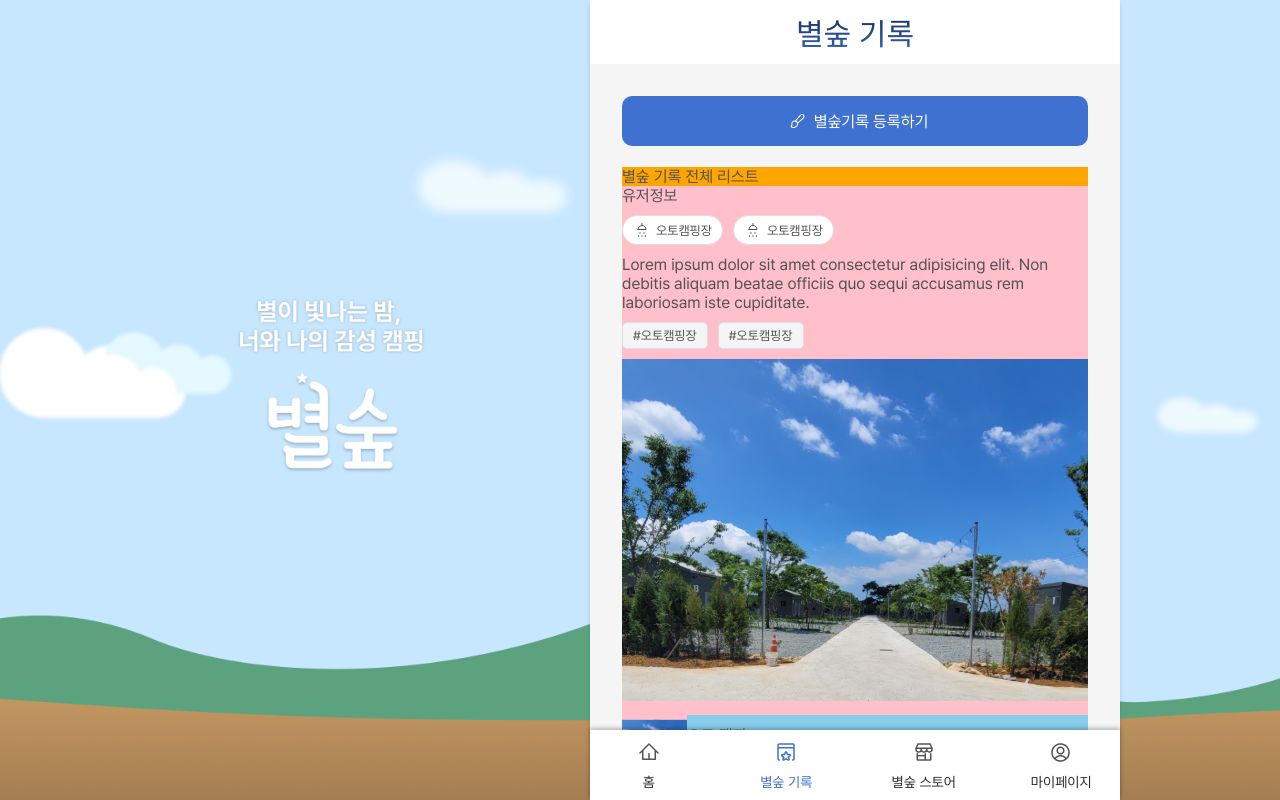
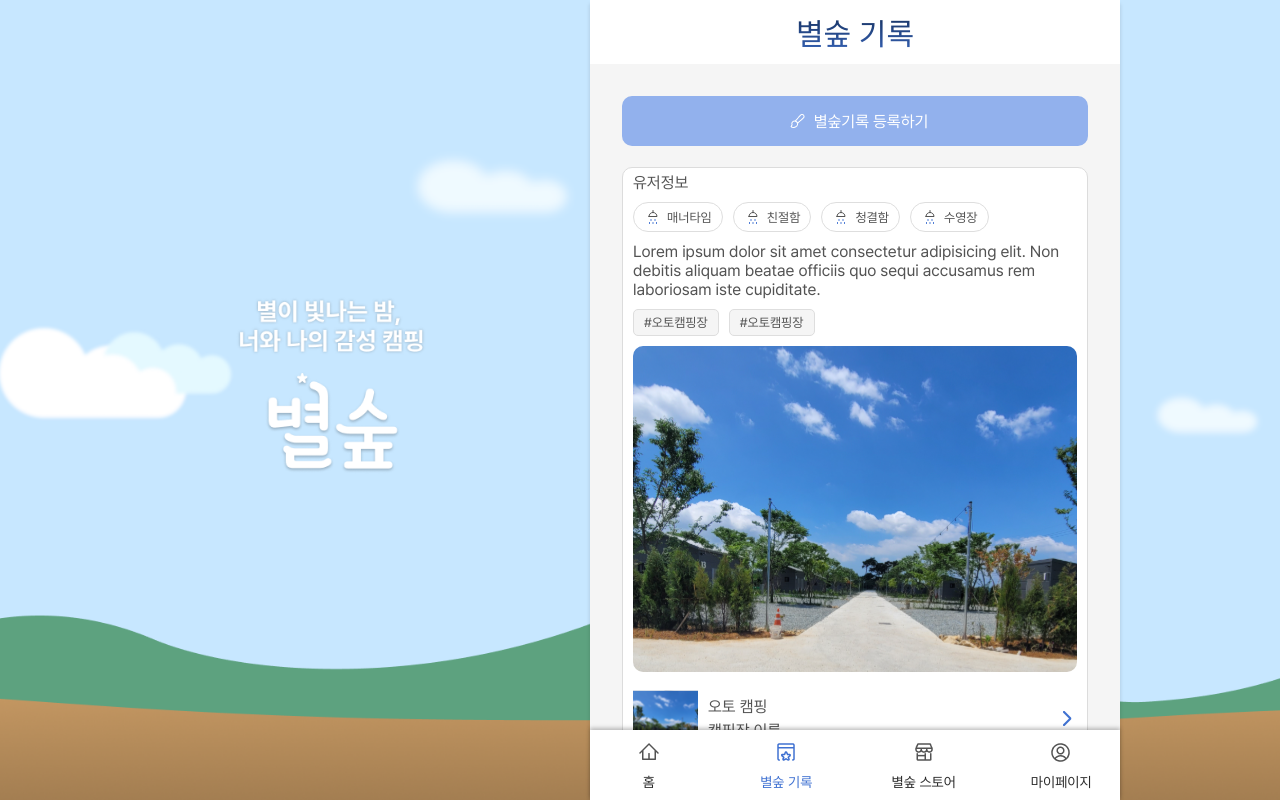
Before and after one commit to blueheeya/starforest_front, a React (Create React App) app: page /diary/list in a window 1280 px wide. Built offline with nearby package versions, Linux system fonts and the light colour scheme; a web font is replaced by a local one.

Commit message:
20240710 diary 수정

```diff
--- a/src/assets/css/diaryStyle.scss
+++ b/src/assets/css/diaryStyle.scss
@@ -49,6 +49,7 @@ $radiusSmall: 5px;
   width: 100%;
   max-width: 466px;
   height: auto;
+  border-radius: $radiusDefault;
 }
 .editBtnWrap {
   display: flex;
@@ -59,6 +60,7 @@ $radiusSmall: 5px;
   margin: 0 auto;
   margin-bottom: 21px;
   cursor: pointer;
+  // padding: 32px;
   // transition: 0.3s;
 }
 .editDiary {
@@ -69,22 +71,25 @@ $radiusSmall: 5px;
   height: 50px;
   padding: 10px;
   color: white;
-  background-color: $PrimaryColor;
+  background-color: $PrimaryOff;
   border-radius: 10px;
   transition: 0.3s;
 }
 .editDiary:hover {
-  background-color: $PrimaryOff;
+  background-color: $PrimaryColor;
 }
 .diaryAll-List {
-  background-color: orange;
+  // background-color: orange;
   // height: 400px;
   margin: 0 auto;
   // padding: 32px;
   .diaryCard {
-    background-color: pink;
+    background-color: #ffffff;
     margin: 0 auto;
     margin-bottom: 10px;
+    border: 1px solid $inputColor;
+    border-radius: $radiusDefault;
+    padding: 5px 10px;
   }
 }
 
@@ -199,11 +204,11 @@ $radiusSmall: 5px;
 }
 .userTag {
   gap: 5px;
-  cursor: pointer;
 }
 .userTag.selected {
   background-color: $PrimaryOff;
   color: white;
+  cursor: pointer;
 }
 /****** 스크린별 구조 ******/
 @media screen and (max-width: 1024px) {
--- a/src/components/Camp/CampSelectCard.js
+++ b/src/components/Camp/CampSelectCard.js
@@ -7,7 +7,7 @@ function CampSelectCard() {
     <div className="CampSelectCardWrap">
       <div
         //   className="CampSelect-content"
-        style={{ display: "flex" }}
+        style={{ display: "flex", gap: "10px" }}
       >
         <img
           src={diary_camp_img}
@@ -19,7 +19,7 @@ function CampSelectCard() {
             display: "flex",
             justifyContent: "space-between",
             alignItems: "center",
-            backgroundColor: "skyblue",
+            // backgroundColor: "skyblue",
             width: "100%",
           }}
         >
--- a/src/components/Diary/DiaryListCard.js
+++ b/src/components/Diary/DiaryListCard.js
@@ -11,7 +11,33 @@ function DiaryListCard() {
 
       {/* 태그 1 S*/}
 
-      <div style={{ display: "flex", gap: "10px", marginBottom: "10px" }}>
+      <div
+        style={{
+          display: "flex",
+          gap: "10px",
+          marginBottom: "10px",
+          flexWrap: "wrap",
+        }}
+      >
+        <span className="userTag">
+          <Icon iconName="iconShowers" />
+          매너타임
+        </span>
+        <span className="userTag">
+          <Icon iconName="iconShowers" />
+          친절함
+        </span>
+        <span className="userTag">
+          <Icon iconName="iconShowers" />
+          청결함
+        </span>
+        <span className="userTag">
+          <Icon iconName="iconShowers" />
+          수영장
+        </span>
+      </div>
+
+      {/* <div style={{ display: "flex", gap: "10px", marginBottom: "10px" }}>
         <span className="userTag">
           <Icon iconName="iconShowers" />
           오토캠핑장
@@ -20,7 +46,7 @@ function DiaryListCard() {
           <Icon iconName="iconShowers" />
           오토캠핑장
         </span>
-      </div>
+      </div> */}
 
       {/* 태그 1 E */}
 
--- a/src/components/Diary/UserTags.js
+++ b/src/components/Diary/UserTags.js
@@ -29,6 +29,7 @@ function UserTags({ selectedUserTags, onTagToggle }) {
           className={`userTag ${
             selectedUserTags.includes(tag.text) ? "selected" : ""
           }`}
+          // } ${isClickable ? "clickable" : ""}`}
           onClick={() => onTagToggle(tag.text)}
         >
           <Icon iconName={tag.icon} />
--- a/src/page/Diary/DiaryList.js
+++ b/src/page/Diary/DiaryList.js
@@ -12,7 +12,6 @@ function DiaryList() {
         </Link>
         {/* 별숲 기록 전체 리스트 */}
         <div className="diaryAll-List">
-          별숲 기록 전체 리스트
           {/* 별숲 기록 카드 */}
           <DiaryListCard />
           <DiaryListCard />
--- a/src/page/Diary/DiaryView.js
+++ b/src/page/Diary/DiaryView.js
@@ -5,7 +5,15 @@ import UserTags from "../../components/Diary/UserTags";
 
 function DiaryView() {
   return (
-    <div className="diary-bg">
+    // <div className="diary-bg">
+    <div
+      style={{
+        backgroundColor: "#ffffff",
+        margin: "0 auto",
+        height: "auto",
+        padding: "32px",
+      }}
+    >
       <div className="diary-Wrap">
         {/* 유저 정보 */}
         <div className="diary-mb">유저</div>
@@ -13,8 +21,8 @@ function DiaryView() {
         <div className="diary-mb">캠핑장 간략 정보</div>
 
         {/* 태그 1 */}
-        <UserTags />
-        {/* <div
+        {/* <UserTags /> */}
+        <div
           style={{
             display: "flex",
             gap: "10px",
@@ -38,7 +46,7 @@ function DiaryView() {
             <Icon iconName="iconShowers" />
             수영장
           </span>
-          <span className="userTag">
+          {/* <span className="userTag">
             <Icon iconName="iconShowers" />
             놀이시설
           </span>
@@ -53,8 +61,8 @@ function DiaryView() {
           <span className="userTag">
             <Icon iconName="iconShowers" />
             매점 운영
-          </span>
-        </div> */}
+          </span> */}
+        </div>
 
         {/* 컨텐츠 내용 */}
         <div className="diary-mb">
--- a/src/page/Diary/DiaryWrite.js
+++ b/src/page/Diary/DiaryWrite.js
@@ -5,6 +5,7 @@ import Icon from "../../components/Icon/Icon";
 import { Link } from "react-router-dom";
 import HashTags from "../../components/Diary/HashTags";
 import UserTags from "../../components/Diary/UserTags";
+import CampSelectCard from "../../components/Camp/CampSelectCard";
 
 function DiaryWrite() {
   // // 이미지 추가 const
@@ -34,7 +35,7 @@ function DiaryWrite() {
   // };
 
   const [images, setImages] = useState([]); // 이미지 상태관리
-  const [selectedTags, setSelectedTags] = useState([]); // 선택된 태그 상태관리
+  const [selectedUserTags, setSelectedUserTags] = useState([]); // 선택된 태그 상태관리
   const [content, setContent] = useState(""); // 글 작성 내용 상태관리
   const fileInputRef = useRef(null); // file input ref
 
@@ -65,7 +66,7 @@ function DiaryWrite() {
   };
 
   const handleTagToggle = (tag) => {
-    setSelectedTags((prevTags) =>
+    setSelectedUserTags((prevTags) =>
       prevTags.includes(tag)
         ? prevTags.filter((t) => t !== tag)
         : [...prevTags, tag]
@@ -75,10 +76,16 @@ function DiaryWrite() {
   return (
     <div className="diary-bg">
       <div className="diary-mb">유저정보</div>
-      <div className="diary-mb">캠핑장 간략 내용 카드</div>
+      <div className="diary-mb">
+        <CampSelectCard />
+      </div>
 
       {/* 태그 1 */}
-      <UserTags selectedTags={selectedTags} onTagToggle={handleTagToggle} />
+      <UserTags
+        selectedUserTags={selectedUserTags}
+        onTagToggle={handleTagToggle}
+        isClickable={true}
+      />
 
       {/* 태그 2 */}
       <HashTags />
```
